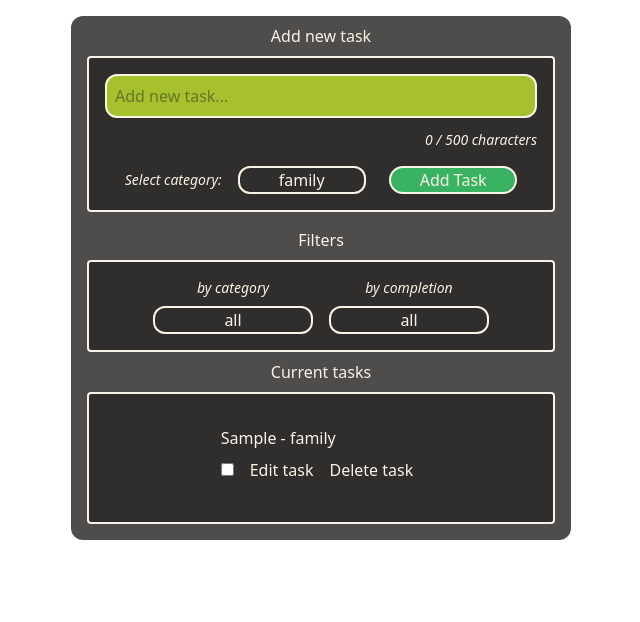
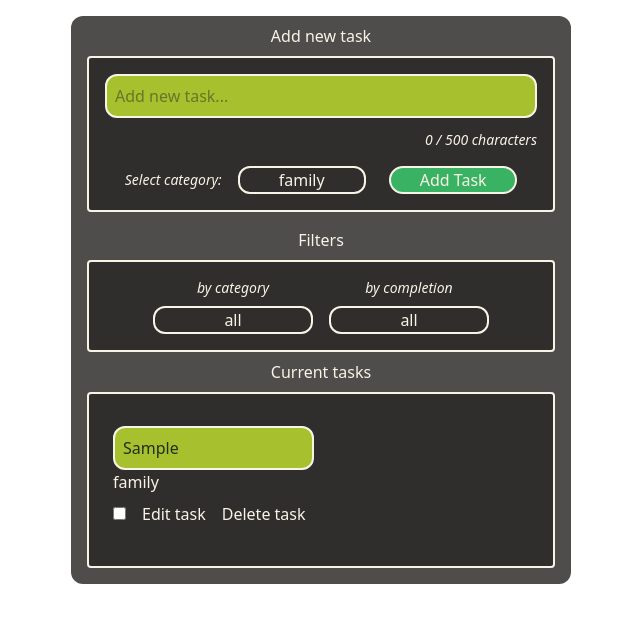
Before and after one commit to Belan-Mihail/ToDoApp, a React (Vite) app: page / in a window 1280 px wide. Both pictures are taken after typing "Sample" into the empty fields and a click on the button "Add Task". Shown: the top 622 px of the page, without its empty margins (319-959 px from the left). Built offline with nearby package versions, Linux system fonts and the light colour scheme.

Commit message:
edit TodoItem styles

```diff
--- a/src/components/TodoItem.tsx
+++ b/src/components/TodoItem.tsx
@@ -55,7 +55,7 @@ const TodoItem:React.FC<TodoItemProps> = ({ task }) => {
     }
 
   return (
-    <div className='p-2 m-2 flex gap-2 mb-2'>
+    <div className='p-2 m-2 flex gap-2 mb-2 w-full max-w-full'>
         {isConfirmVisible && (
             <ConfirmModal
             header={modalMessage}
@@ -68,7 +68,8 @@ const TodoItem:React.FC<TodoItemProps> = ({ task }) => {
         )}
         {!editFormIsOpen ? (
            <div>
-                <p>{task.text} - {task.category}</p>
+                <p className='p-2 border-[#f8f4e5] border-2 bg-[#c5e62fcc] rounded-xl text-[#020920cc] w-full max-w-full'>{task.text}</p>
+                <p>{task.category}</p>
                 <input type="checkbox" checked={task.complete} onChange={handleToogle} className='mr-2'/>
                 <button type='button' onClick={() => setEditFormIsOpen(true)} className='p-2'>Edit task</button>
                 <button type='button' onClick={handleDelete} className='p-2'>Delete task</button>
```
